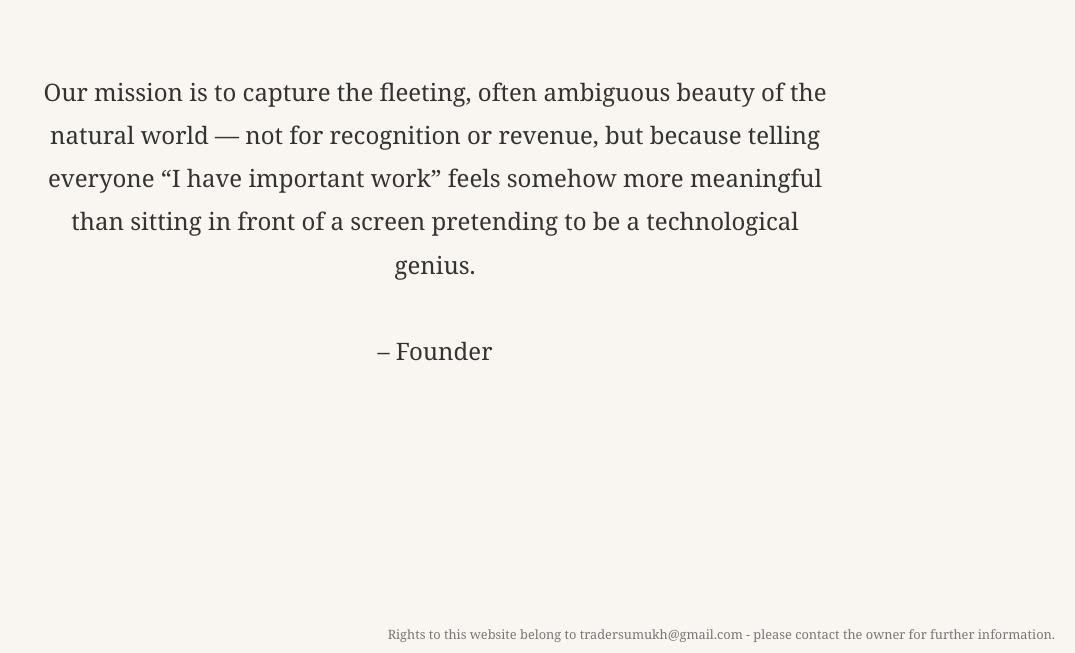
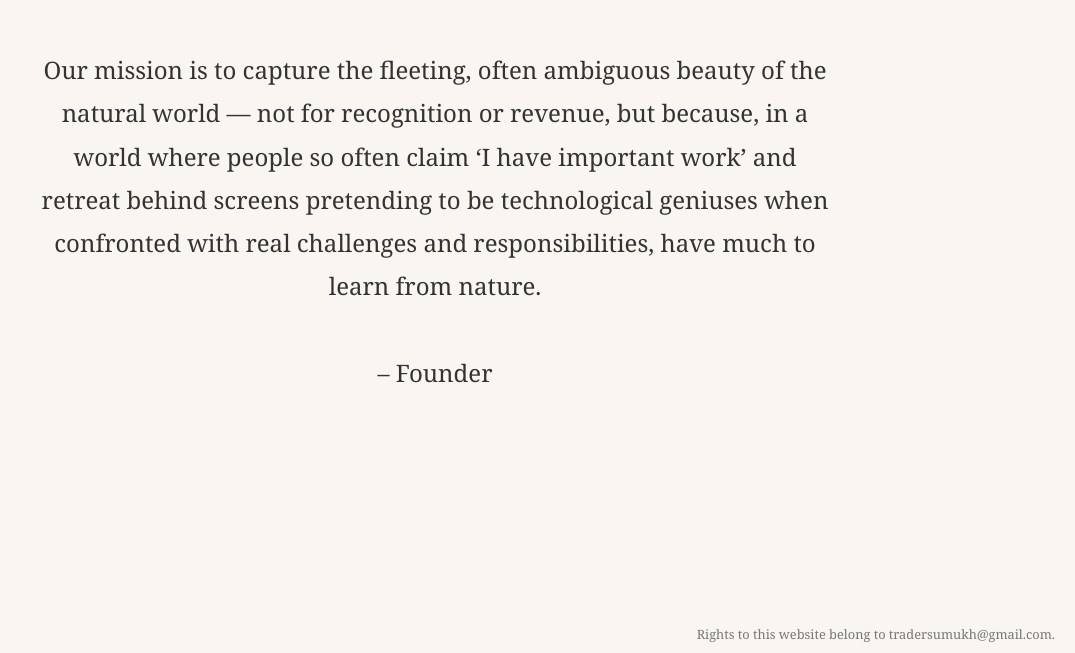
Before and after one commit to tradersumukh/vaydyn, a plain HTML site: page index.html in a window 1280 px wide. Shown: the part 211-864 px from the top of the page, without its empty margins (205-1280 px from the left). Drawn offline with Linux system fonts and the light colour scheme.

Commit message:
updated the mission statement and the footer claims

```diff
--- a/index.html
+++ b/index.html
@@ -42,13 +42,13 @@
 </head>
 <body>
   <div class="container">
-    Our mission is to capture the fleeting, often ambiguous beauty of the natural world — not for recognition or revenue, but because telling everyone “I have important work” feels somehow more meaningful than sitting in front of a screen pretending to be a technological genius.
+    Our mission is to capture the fleeting, often ambiguous beauty of the natural world — not for recognition or revenue, but because, in a world where people so often claim ‘I have important work’ and retreat behind screens pretending to be technological geniuses when confronted with real challenges and responsibilities, have much to learn from nature.
     <br><br>
     – Founder
   </div>
 
   <div class="footer">
-    Rights to this website belong to tradersumukh@gmail.com - please contact the owner for further information.
+    Rights to this website belong to tradersumukh@gmail.com.
   </div>
 </body>
 </html>
```
